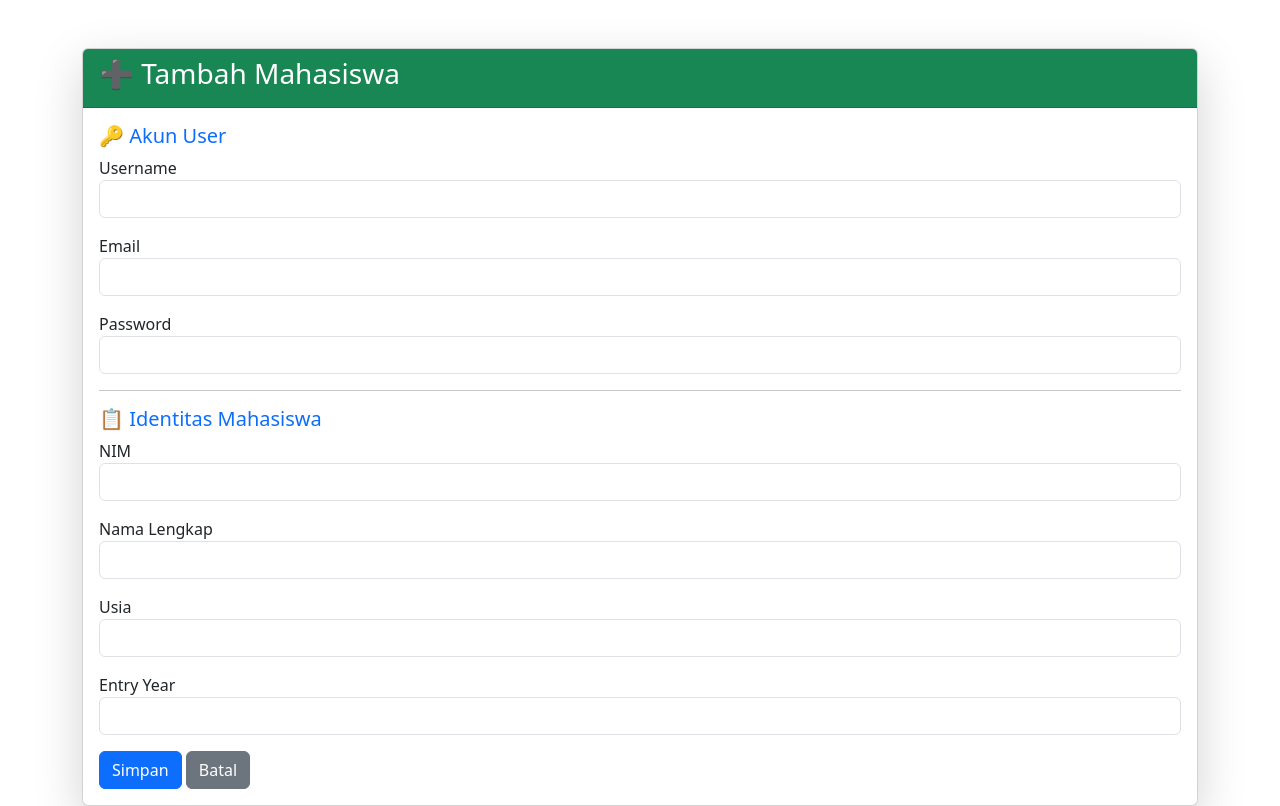
After one commit to hilmimahdani/PROYEK-3-Mission-3, a CodeIgniter 4 app: the page made by app/Views/students/create.php in a window 1280 px wide. The commit adds this page. Run offline with PHP 8.4 and a stand-in for CodeIgniter, Linux system fonts and the light colour scheme; the template is opened without the code that fills it, so the values that code supplies are empty; some libraries are stand-ins or nearby versions.

```diff
--- a/app/Controllers/Home.php
+++ b/app/Controllers/Home.php
@@ -17,7 +17,6 @@ class Home extends BaseController
             'username' => session()->get('username')
         ];
 
-        // Kalau role student → ambil identitas dari tabel students
         if ($data['role'] === 'student') {
             $studentModel = new StudentModel();
             $student = $studentModel->where('user_id', session()->get('user_id'))->first();
--- /dev/null
+++ b/app/Views/students/create.php
@@ -0,0 +1,55 @@
+<!DOCTYPE html>
+<html lang="id">
+<head>
+    <meta charset="UTF-8">
+    <meta name="viewport" content="width=device-width, initial-scale=1.0">
+    <title>Tambah Mahasiswa</title>
+    <link href="https://cdn.jsdelivr.net/npm/bootstrap@5.3.3/dist/css/bootstrap.min.css" rel="stylesheet">
+</head>
+<body class="container mt-5">
+    <div class="card shadow-lg">
+        <div class="card-header bg-success text-white">
+            <h3>➕ Tambah Mahasiswa</h3>
+        </div>
+        <div class="card-body">
+            <form method="post" action="<?= base_url('students/store') ?>">
+                <h5 class="text-primary">🔑 Akun User</h5>
+                <div class="mb-3">
+                    <label>Username</label>
+                    <input type="text" name="username" class="form-control" required>
+                </div>
+                <div class="mb-3">
+                    <label>Email</label>
+                    <input type="email" name="email" class="form-control" required>
+                </div>
+                <div class="mb-3">
+                    <label>Password</label>
+                    <input type="password" name="password" class="form-control" required>
+                </div>
+
+                <hr>
+                <h5 class="text-primary">📋 Identitas Mahasiswa</h5>
+                <div class="mb-3">
+                    <label>NIM</label>
+                    <input type="text" name="nim" class="form-control" required>
+                </div>
+                <div class="mb-3">
+                    <label>Nama Lengkap</label>
+                    <input type="text" name="full_name" class="form-control" required>
+                </div>
+                <div class="mb-3">
+                    <label>Usia</label>
+                    <input type="number" name="age" class="form-control" required>
+                </div>
+                <div class="mb-3">
+                    <label>Entry Year</label>
+                    <input type="number" name="entry_year" class="form-control" required>
+                </div>
+
+                <button type="submit" class="btn btn-primary">Simpan</button>
+                <a href="<?= base_url('students') ?>" class="btn btn-secondary">Batal</a>
+            </form>
+        </div>
+    </div>
+</body>
+</html>
```
Also changed, not shown: app/Config/Routes.php (+7 -0 lines), app/Controllers/StudentController.php (+63 -2 lines), app/Views/auth/login.php (+0 -23 lines), app/Views/students/edit.php (added, +38 -0 lines), app/Views/students/index.php (+13 -10 lines), app/Views/mahasiswa.php (deleted), 10 other files.
